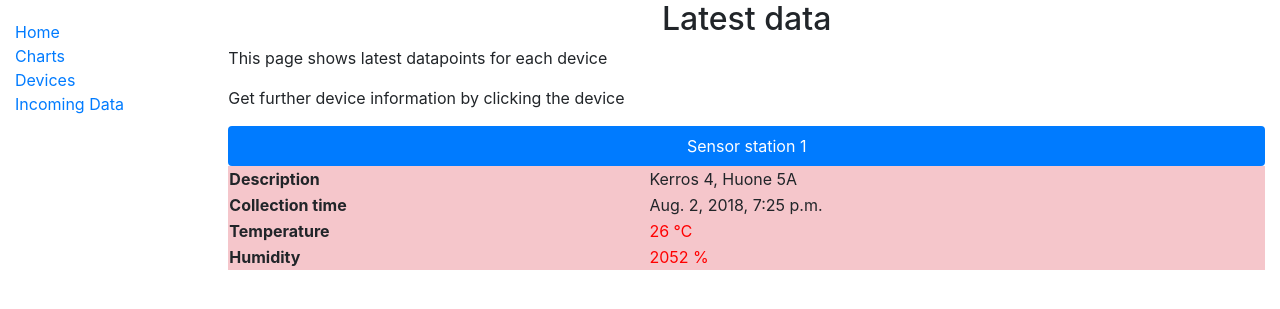
After one commit to vikketii/protopaja-web, a Django app: page /devices/all_devices/ in a window 1280 px wide. The commit adds this page. Shown: the top 309 px of the page. Run offline with Django 3.2, Linux system fonts and the light colour scheme; data comes from the database, SQL or seed files in the repository; both versions use the stored data as it was after the commit; some libraries are stand-ins or nearby versions.

Commit message:
Merged content

```diff
--- a/devicedata/models.py
+++ b/devicedata/models.py
@@ -1,5 +1,7 @@
 from django.db import models
 
+# for unique device id's
+import uuid
 
 class Device(models.Model):
     """
@@ -7,6 +9,10 @@ class Device(models.Model):
     """
     id = models.IntegerField(primary_key=True)
     info = models.CharField(max_length=200)
+    user_notes = models.CharField(max_length=200, default=None, blank=True, null=True) #user can set any info to this field
+
+
+
 
     def __str__(self):
         return 'Device: {0}' .format(self.info)
--- /dev/null
+++ b/devicedata/templates/base_generic_older.html
@@ -0,0 +1,45 @@
+<!DOCTYPE html>
+<html lang="en">
+<head>
+
+  {% block title %}<title>Protopaja</title>{% endblock %}
+  <meta charset="utf-8">
+  <meta name="viewport" content="width=device-width, initial-scale=1">
+  <link rel="stylesheet" href="https://stackpath.bootstrapcdn.com/bootstrap/4.1.2/css/bootstrap.min.css">
+
+  <!-- Add additional CSS in static file -->
+  {% load static %}
+  <link rel="stylesheet" href="{% static 'css/styles.css' %}">
+</head>
+
+<body>
+
+  <div class="container-fluid">
+
+    <div class="row">
+      <div class="col-sm-2">
+      {% block sidebar %}
+      <ul class="sidebar-nav">
+          <li><a href="{% url 'index' %}">Home</a></li>
+          <li><a href="{% url 'charts' %}">Charts</a></li>
+          <li><a href="{% url 'all_devices' %}">Devices</a></li>
+          <li><a href="{% url 'data_table' %}">Incoming Data</a></li>
+
+      </ul>
+     {% endblock %}
+      </div>
+
+      <div class="col-sm-10 ">
+      {% block content %}{% endblock %}
+      </div>
+
+    </div>
+
+  </div>
+</body>
+<!--Bootstrap core Javascript
+<script src="https://code.jquery.com/jquery-3.3.1.min.js"></script>
+<script src="https://cdnjs.cloudflare.com/ajax/libs/popper.js/1.14.3/umd/popper.min.js"></script>
+<script src="https://stackpath.bootstrapcdn.com/bootstrap/4.1.2/js/bootstrap.min.js"></script> -->
+{% block script %}{% endblock %}
+</html>
--- /dev/null
+++ b/devicedata/templates/devicedata/all_devices.html
@@ -0,0 +1,127 @@
+{% extends "base_generic_older.html" %}
+
+
+
+
+	{% block content %}
+
+
+
+	<h2 align="center"> Latest data </h2>
+	<div>
+		<p> This page shows latest datapoints for each device </p>
+		<p> Get further device information by clicking the device </p>
+	</div>
+	<div id="devices_table_division">
+	<!-- check https://getbootstrap.com/docs/4.0/content/tables/ for table status classes-->
+
+
+
+		{% for data in data_objects %}
+
+	  	<ul class="nav nav-pills nav-fill" ">
+	  	<li class="nav-item">
+	    <a class="nav-link active" href="/devices/modify_devices?device_id={{data.device.id}}">{{data.device.info}}</a>
+	  	</li>
+	  	</ul>
+
+	  		<table id="device_table" class="display" cellspacing="0" width="100%">
+	  		{% if data.temperature < 26 and data.humidity < 51 %}
+		  		<tbody>
+		  			{% if data.device.user_notes != None %}
+		  				<tr class="table-success">
+		  					<td> <b>Description</b></td>
+			  				<td>{{data.device.user_notes}}</td>
+			  			</tr>
+			  		{% endif %}
+
+			  		<tr class="table-success">
+
+
+			  			<td> <b>Collection time </b></td>
+			  			<td>{{data.collection_date}}</td>
+
+			  		</tr>
+			  		<tr class="table-success">
+			  			<td> <b> Temperature </b></td>
+			  			<td><font color="green">{{data.temperature}}  &#8451 </font></td>
+
+			  		</tr>
+			  		<tr class="table-success">
+			  			<td> <b>Humidity </b></td>
+			  			<td> <font color="green">{{data.humidity}} &percnt; </font></td>
+
+		  			</tr>
+
+		  		</tbody>
+
+	  		{% else %}
+	  			<tbody>
+
+	  				{% if data.device.user_notes != None %}
+	  					<tr class="table-danger">
+		  					<td> <b>Description</b></td>
+			  				<td>{{data.device.user_notes}}</td>
+			  			</tr>
+			  		{% endif %}
+
+			  		<tr class="table-danger">
+
+			  			<td> <b>Collection time </b></td>
+			  			<td>{{data.collection_date}}</td>
+
+			  		</tr>
+
+			  		<tr class="table-danger">
+			  			<td> <b>Temperature </b></td>
+			  			{% if data.temperature > 25 %}
+			  				<td><font color="red">{{data.temperature}} &#8451 </font></td>
+			  			{% else %}
+			  				<td><font color="green">{{data.temperature}} &#8451 </font></td>
+			  			{% endif %}
+			  		</tr>
+			  		<tr class="table-danger">
+			  			<td> <b>Humidity </b></td>
+			  			{% if data.humidity > 50 %}
+			  				<td><font color="red">{{data.humidity}} &percnt; </font></td>
+			  			{% else %}
+			  				<td><font color="green">{{data.humidity}} &percnt; </font></td>
+			  			{% endif %}
+		  			</tr>
+
+	  			</tbody>
+	  		{% endif %}
+	  	</table>
+
+	  	{% endfor %}
+
+	 </div>
+
+
+
+	{% endblock content %}
+	{% block script %}
+
+    <!-- This ajax script updates device table in the div static 1s intervals-->
+        <script src="https://ajax.googleapis.com/ajax/libs/jquery/1.12.0/jquery.min.js"></script>
+        <script type="text/javascript">
+
+
+
+        setInterval(function() {
+
+            $.ajax({
+                type: "GET",
+                url: {% url 'new_device_content' %},  // URL to the view that updates the table
+
+
+            })
+            .done(function(response) {
+                $('#devices_table_division').html(response);
+
+            });
+
+
+        }, 1000)
+        </script>
+    {% endblock %}
--- /dev/null
+++ b/devicedata/templates/devicedata/update_all_devices.html
@@ -0,0 +1,78 @@
+{% for data in data_objects %}
+
+	  	<ul class="nav nav-pills nav-fill" ">
+	  	<li class="nav-item">
+	    <a class="nav-link active" href="/devices/modify_devices?device_id={{data.device.id}}">{{data.device.info}}</a>
+	  	</li>
+	  	</ul>
+
+	  		<table id="device_table" class="display" cellspacing="0" width="100%">
+	  		{% if data.temperature < 26 and data.humidity < 51 %}
+		  		<tbody>
+
+		  			{% if data.device.user_notes != None %}
+		  				<tr class="table-success">
+		  					<td> <b>Description</b></td>
+			  				<td>{{data.device.user_notes}}</td>
+			  			</tr>
+			  		{% endif %}
+
+			  		<tr class="table-success">
+
+			  			<td> <b>Collection time </b></td>
+			  			<td>{{data.collection_date}}</td>
+
+			  		</tr>
+			  		<tr class="table-success">
+			  			<td> <b> Temperature </b></td>
+			  			<td><font color="green">{{data.temperature}}  &#8451 </font></td>
+
+			  		</tr>
+			  		<tr class="table-success">
+			  			<td> <b>Humidity </b></td>
+			  			<td> <font color="green">{{data.humidity}} &percnt;</font></td>
+
+		  			</tr>
+
+		  		</tbody>
+
+	  		{% else %}
+	  			<tbody>
+
+	  				{% if data.device.user_notes != None %}
+	  					<tr class="table-danger">
+		  					<td> <b>Description</b></td>
+			  				<td>{{data.device.user_notes}}</td>
+			  			</tr>
+			  		{% endif %}
+
+			  		<tr class="table-danger">
+
+
+			  			<td> <b>Collection time </b></td>
+			  			<td>{{data.collection_date}}</td>
+
+			  		</tr>
+
+			  		<tr class="table-danger">
+			  			<td> <b>Temperature </b></td>
+			  			{% if data.temperature > 25 %}
+			  				<td><font color="red">{{data.temperature}} &#8451 </font></td>
+			  			{% else %}
+			  				<td><font color="green">{{data.temperature}} &#8451 </font></td>
+			  			{% endif %}
+			  		</tr>
+			  		<tr class="table-danger">
+			  			<td> <b>Humidity </b></td>
+			  			{% if data.humidity > 50 %}
+			  				<td><font color="red">{{data.humidity}} &percnt; </font></td>
+			  			{% else %}
+			  				<td><font color="green">{{data.humidity}} &percnt; </font></td>
+			  			{% endif %}
+		  			</tr>
+
+		  		</tbody>
+	  		{% endif %}
+	  	</table>
+
+	  	{% endfor %}
--- a/devicedata/urls.py
+++ b/devicedata/urls.py
@@ -1,10 +1,16 @@
 from django.urls import path
 
-from .views import index, charts, send_json, get_data
+from . import views
 
 urlpatterns = [
-    path('', index, name='index'),
-    path('charts/', charts, name='charts'),
-    path('send-json/', send_json, name='send-json'),
-    path('api/data/', get_data, name='api-data'),
+    path('', views.index, name='index'),
+    path('charts/', views.charts, name='charts'),
+    path('send-json/', views.send_json, name='send-json'),
+    path('api/data/', views.get_data, name='api-data'),
+    path('data_table/', views.data_table, name='data_table'),
+	path('update_data_table/', views.update_data_table, name='update_data_table'),
+	path('devices/all_devices/', views.all_devices, name='all_devices'),
+	path('devices/modify_devices/', views.modify_devices, name='modify_devices'),
+	path('new_device_content/', views.new_device_content, name='new_device_content'),
+	path('update_info/', views.update_info, name='update_info')
 ]
--- a/devicedata/views.py
+++ b/devicedata/views.py
@@ -19,6 +19,11 @@ class IndexView(generic.ListView):
         return Data.objects.order_by('-collection_date')[:3]
 """
 
+data = 0
+val = 5
+ajax_ids = {}
+
+
 def index(request):
     latest_data_list = Data.objects.order_by('-collection_date')[:3]
     context = {
@@ -29,6 +34,62 @@ def index(request):
 def charts(request):
     context = {}
     return render(request, 'devicedata/charts.html', context)
+
+
+
+def data_table(request):
+
+    # This returns 5 most latest data objects to the table
+    # old -> new
+    num = 5
+    obs = Data.objects.all()
+    val = obs.count()
+    latest_data_list = Data.objects.order_by('collection_date')[val-num:val]
+
+    context = {
+        'latest_data_list': latest_data_list,
+    }
+    return render(request, 'devicedata/data_table.html', context)
+
+
+
+def update_data_table(request):
+
+    #This get new object that aren't added to the table yet
+    if request.is_ajax() and request.method == 'GET':
+
+        global new_data
+        global data
+        global ajax_ids
+
+        ajax_id = request.GET.get('ajax_id',None)
+        #print('Ajax id: {}'.format(ajax_id))
+
+        try:
+            ajax_data = ajax_ids[ajax_id]
+
+        except KeyError:
+            ajax_ids[ajax_id] = data
+
+        finally:
+            if ajax_ids[ajax_id] < data:
+                obs = Data.objects.all()
+                val = obs.count()
+
+                latest_data_list = Data.objects.order_by('collection_date')[val-1:val]
+                #latest_data_list = Data.objects.last()
+                context = {
+                    'latest_data_list': latest_data_list,
+                 }
+
+                ajax_ids[ajax_id] = data
+                return render(request, 'devicedata/update_data_table.html', context)
+            else:
+                context = {
+                    'latest_data_list': Data.objects.none(),
+                 }
+                return render(request,'devicedata/update_data_table.html', context)
+
 
 
 # not requiring csrf
@@ -61,12 +122,14 @@ def send_json(request):
             except Device.DoesNotExist:
                 # a new slave module, create a new device object
                 device = Device.objects.create(info=('Sensor station '+str(device_id)), id = device_id)
-                return HttpResponse(device)
+                #return HttpResponse(device)
 
             finally:
                 #device = Device.objects.get(id = device_id)
                 # create a new data object for the correct device
                 data_object = Data.objects.create(device = device, collection_date = time, temperature = temp, humidity = humd)
+                global data
+                data += 1
                 return HttpResponse(data_object)
 
     # incorrect username/password
@@ -80,3 +143,89 @@ def get_data(request):
 
     # To get safe=True, we would have to write our own serializer
     return JsonResponse(({'data': data_list}), safe=False)
+
+
+
+
+
+def all_devices (request):
+    devices = Device.objects.all()
+
+    data_objects = []
+
+    for i in range(0,len(devices)):
+        data = Data.objects.select_related().filter(device = devices[i])
+        latest_data = data.latest('collection_date')
+        data_objects.append(latest_data)
+
+    context = {
+    'device_list' : devices,
+    'data_objects' : data_objects
+    }
+
+    return render(request, 'devicedata/all_devices.html', context)
+
+
+
+def modify_devices(request):
+    if request.method == 'GET':
+        device_id = request.GET.get('device_id')
+
+        devices = Device.objects.select_related().filter(id = device_id)
+
+        data = Data.objects.select_related().filter(device = devices[0])
+        global val
+        latest_data = data.order_by('-collection_date')[:val]
+
+        #devices = Device.objects.all()
+        context = {
+        'device' : devices,
+        'latest_data_list' : latest_data,
+        'id' : device_id
+        }
+        return render(request, 'devicedata/modify_devices.html', context)
+
+def new_device_content(request):
+
+
+    if request.method == 'GET' and request.is_ajax():
+        devices = Device.objects.all()
+        data_objects = []
+
+        for i in range(0,len(devices)):
+            data = Data.objects.select_related().filter(device = devices[i])
+            latest_data = data.latest('collection_date')
+            data_objects.append(latest_data)
+
+        context = {
+        'device_list' : devices,
+        'data_objects' : data_objects
+        }
+        return render(request, 'devicedata/update_all_devices.html', context)
+
+
+def update_info(request):
+    if request.method == 'POST':
+        info = request.POST.get('info')
+        #print(info)
+        device_id = request.POST.get('device_id',None)
+        devices = Device.objects.all()
+        device = devices.select_related().filter(id=device_id)
+
+        if device:
+            # update user_notes
+            device[0].user_notes = info
+            device[0].save(update_fields=['user_notes'])
+
+        # go back to modify devices page
+        data = Data.objects.select_related().filter(device = device[0])
+        global val
+        latest_data = data.order_by('-collection_date')[:val]
+
+        #devices = Device.objects.all()
+        context = {
+        'device' : devices,
+        'latest_data_list' : latest_data,
+        'id' : device_id
+        }
+        return render(request, 'devicedata/modify_devices.html', context)
```
Also changed, not shown: devicedata/templates/base_generic.html (+6 -2 lines), devicedata/templates/devicedata/data_table.html (added, +60 -0 lines), devicedata/templates/devicedata/modify_devices.html (added, +91 -0 lines), devicedata/templates/devicedata/update_data_table.html (added, +14 -0 lines), protopaja/asgi.py (added, +12 -0 lines), db.sqlite3, devicedata/migrations/0002_device_user_notes.py (added), devicedata/migrations/0003_auto_20180802_1533.py (added), devicedata/migrations/0004_auto_20180802_1551.py (added).
